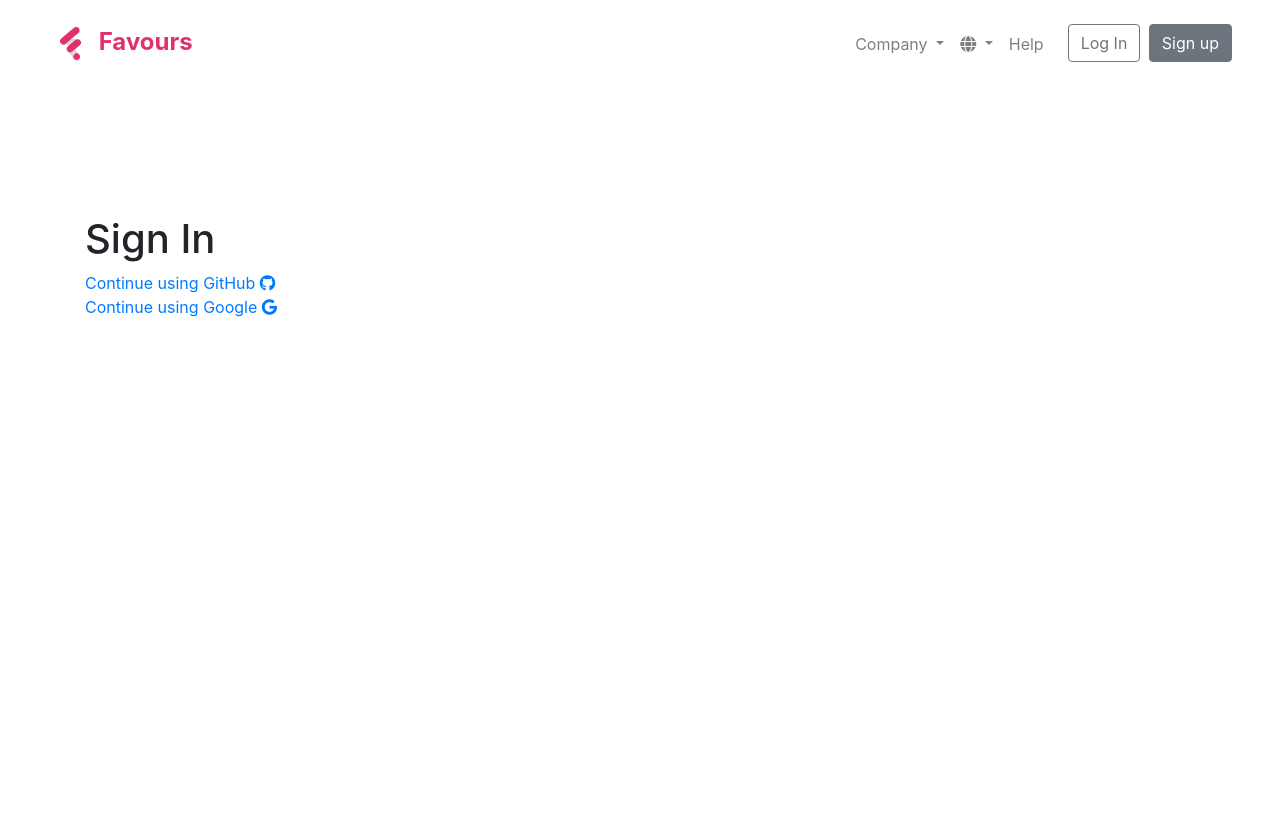
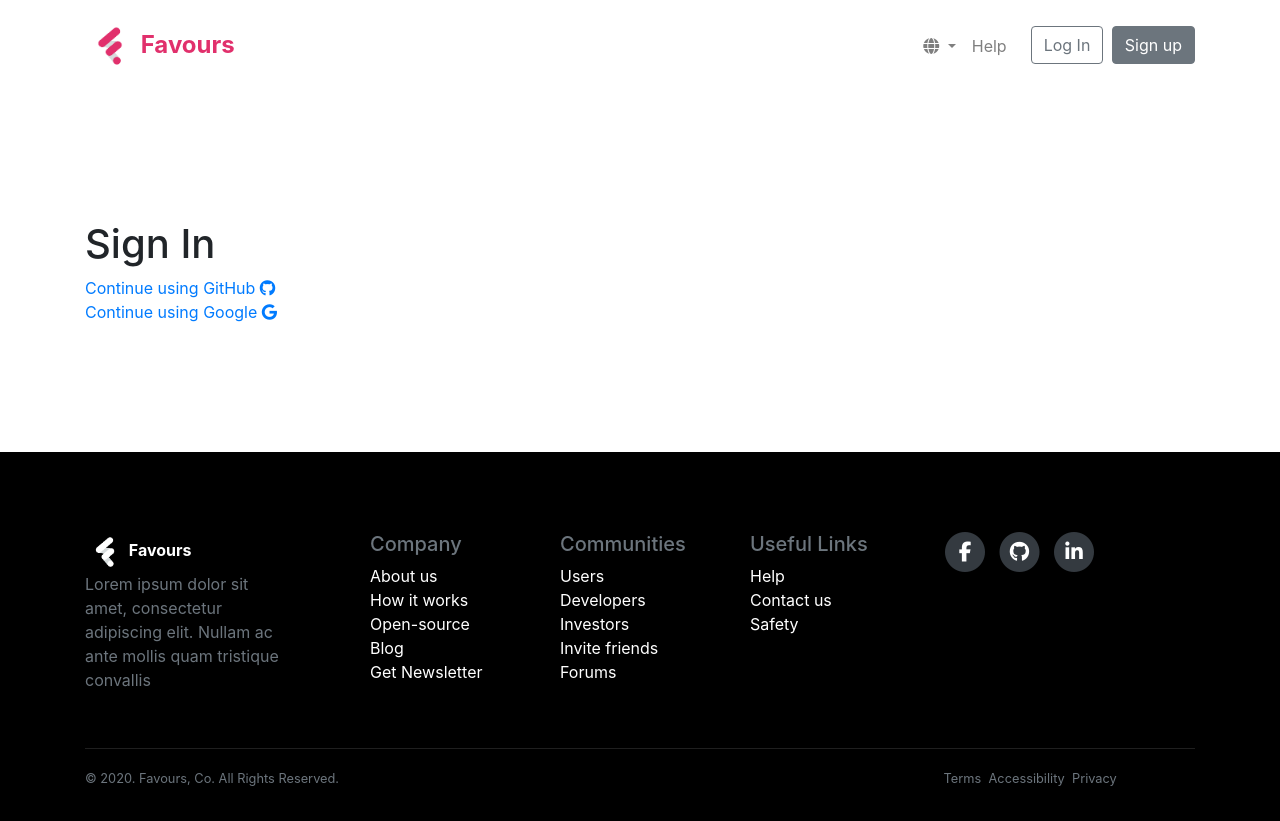
Before and after one commit to BrianRuizy/favours, a Django app: page / in a window 1280 px wide. Before the commit the page ends 317 px from the top, so only its background shows below. Run offline with Django 3.2, Linux system fonts and the light colour scheme; some libraries are stand-ins or nearby versions.

Commit message:
footer changes

```diff
--- a/favours/settings.py
+++ b/favours/settings.py
@@ -146,3 +146,4 @@ SITE_ID = 1
 ACCOUNT_EMAIL_VERIFICATION = 'none'
 
 LOGIN_REDIRECT_URL = 'home'
+LOGOUT_REDIRECT_URL = 'home'
--- a/favours/static/css/style.css
+++ b/favours/static/css/style.css
@@ -21,7 +21,6 @@ body {
     margin: 0px;
     padding: 0px;
     overflow-x: hidden;
-    max-width: 1440px;
     margin-left: auto;
     margin-right: auto;
 }
@@ -52,3 +51,27 @@ a.navbar-brand {
     font-size: 1.5rem;
     font-weight: bold;
 }
+
+/* ------------------------- footer -------------------------- */
+.footer {
+    background-color: #000000;
+    color: #fff;
+    margin: 5em 0 0 0;
+    padding: 5em 0 1em 0;
+}
+
+.footer ul {
+    list-style: none;
+}
+
+.footer li a {
+    color: #fff;
+}
+
+.footer a {
+    color: #6c757d;
+}
+
+.footer hr{
+    border-top: 1px solid #1f1f1f
+}
--- a/favours/templates/includes/footer.html
+++ b/favours/templates/includes/footer.html
@@ -0,0 +1,75 @@
+<!-- includes/footer.html -->
+{% load static %}
+<div class="footer">
+    <div class="container">
+        <div class="row">
+            <div class="col-lg-3 col-xs-12 mb-4">
+                <a class="font-weight-bold">
+                    <img src="{% static 'assets/favours_dark.png' %}" width="40" height="40" class="d-inline-block align-middle" alt="logo_dark">
+                    Favours
+                </a>
+                <p class="pr-5 text-muted">
+                    Lorem ipsum dolor sit amet, consectetur adipiscing elit. Nullam ac ante mollis quam
+                    tristique convallis </p>
+            </div>
+            <div class="col-lg-2 col-xs-12 mb-4">
+                <h5 class="mt-lg-0 mt-sm-3 text-muted">Company</h4>
+                <ul class="m-0 p-0 text-white">
+                    <li><a href="#">About us</a></li>
+                    <li><a href="#">How it works</a></li>
+                    <li><a href="#">Open-source</a></li>
+                    <li><a href="#">Blog</a></li>
+                    <li><a href="#">Get Newsletter</a></li>
+                </ul>
+            </div>
+            <div class="col-lg-2 col-xs-12 mb-4">
+                <h5 class="mt-lg-0 mt-sm-4 text-muted ">Communities</h4>
+                <ul class="m-0 p-0 ">
+                    <li><a href="#">Users</a></li>
+                    <li><a href="#">Developers</a></li>
+                    <li><a href="#">Investors</a></li>
+                    <li><a href="#">Invite friends</a></li>
+                    <li><a href="#">Forums</a></li>
+
+                </ul>
+            </div>
+            <div class="col-lg-2 col-xs-12 mb-4">
+                <h5 class="mt-lg-0 mt-sm-4 text-muted">Useful Links</h4>
+                <ul class="m-0 p-0">
+                    <li><a href="#">Help</a></li>
+                    <li><a href="#">Contact us</a></li>
+                    <li><a href="#">Safety</a></li>
+                </ul>
+            </div>
+            <div class="col-lg-3 col-xs-12 mb-4">
+                <span class="fa-stack fa-lg">
+                    <i class="fa fa-circle fa-stack-2x text-dark"></i>
+                    <i class="fa fa-facebook fa-stack-1x"></i>
+                </span>
+                <span class="fa-stack fa-lg">
+                    <i class="fa fa-circle fa-stack-2x text-dark"></i>
+                    <i class="fa fa-github fa-stack-1x"></i>
+                </span>
+                <span class="fa-stack fa-lg">
+                    <i class="fa fa-circle fa-stack-2x text-dark"></i>
+                    <i class="fa fa-linkedin fa-stack-1x "></i>
+                </span>
+            </div>
+        </div>
+        <hr>
+        <div class="row">
+            <div class="col-9 copyright">
+                <p class="text-muted">
+                    <small>© 2020. Favours, Co. All Rights Reserved.</small>
+                </p>
+            </div>
+            <div class="col">
+                    <small class="text-muted">
+                        &nbsp;<a href="#">Terms</a>
+                        &nbsp;<a href="#">Accessibility</a>
+                        &nbsp;<a href="#">Privacy</a>
+                    </small>
+            </div>
+        </div>
+    </div>
+</div>
--- a/favours/templates/includes/navbar.html
+++ b/favours/templates/includes/navbar.html
@@ -1,8 +1,10 @@
 <!-- navbar.html -->
 {% load static %}
-<nav class="navbar sticky-top navbar-expand-md navbar-light py-3 px-5">
+
+<nav class="navbar sticky-top navbar-expand-md navbar-light py-3">
+    <div class="container">
         <a class="navbar-brand" href="/">
-        <img src="{% static 'assets/favours_light.png' %}" width="45" height="45" class="d-inline-block align-middle" alt="logo_light">
+            <img src="{% static 'assets/favours_light.png' %}" width="50" height="50" class="d-inline-block align-middle" alt="logo_light">
             Favours
         </a>
         <button class="navbar-toggler" type="button" data-toggle="collapse" data-target="#navbarSupportedContent"
@@ -12,17 +14,6 @@
 
         <div class="collapse navbar-collapse" id="navbarSupportedContent">
             <ul class="navbar-nav ml-auto">
-            <li class="nav-item dropdown">
-                <a class="nav-link dropdown-toggle" href="#" id="navbarDropdown" role="button" data-toggle="dropdown"
-                    aria-haspopup="true" aria-expanded="false">Company
-                </a>
-                <div class="dropdown-menu" aria-labelledby="navbarDropdown">
-                    <a class="dropdown-item" href="#">About us</a>
-                    <a class="dropdown-item" href="#">How Favours works</a>
-                    <a class="dropdown-item" href="#">Open-source</a>
-                </div>
-            </li>
-
                 <li class="nav-item dropdown">
                     <a class="nav-link dropdown-toggle" href="#" id="navbarDropdown" role="button" data-toggle="dropdown"
                         aria-haspopup="true" aria-expanded="false">
@@ -47,4 +38,5 @@
                 </li>
             </ul>
         </div>
+    </div>
 </nav>
--- a/favours/templates/includes/scripts.html
+++ b/favours/templates/includes/scripts.html
@@ -1,4 +1,3 @@
-
 <!-- templates/scripts.html -->
 <!-- bootstrap cdn https://getbootstrap.com/docs/4.0/getting-started/introduction/ -->
 <script src="https://code.jquery.com/jquery-3.2.1.slim.min.js" integrity="sha384-KJ3o2DKtIkvYIK3UENzmM7KCkRr/rE9/Qpg6aAZGJwFDMVNA/GpGFF93hXpG5KkN" crossorigin="anonymous"></script>
```
Lines whose indentation alone changed are shown as unchanged.
